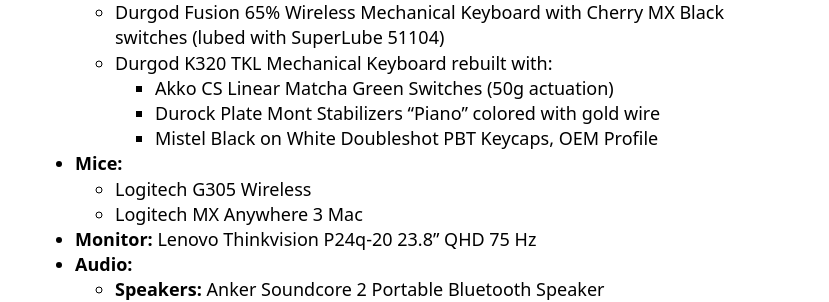
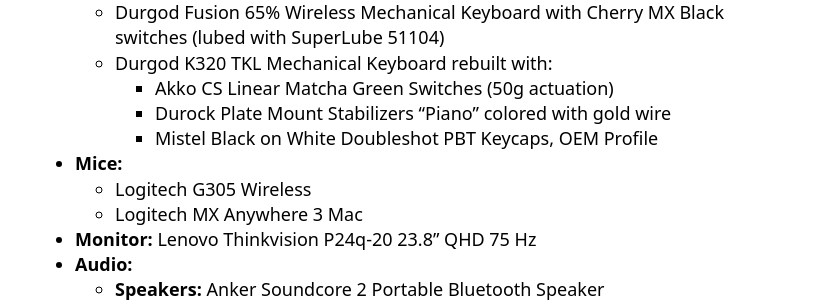
Before and after one commit to danesnick/old_website, a Jekyll site: the page built from uses.markdown, in a window 1280 px wide. Shown: the part 536-838 px from the top of the page, without its empty margins (225-1054 px from the left). Built offline with Jekyll 4.4.1, drawn with Linux system fonts in a browser that asks for light colours.

Commit message:
Fixed typo on uses page

```diff
--- a/uses.markdown
+++ b/uses.markdown
@@ -23,7 +23,7 @@
 	+ Durgod Fusion 65% Wireless Mechanical Keyboard with Cherry MX Black switches (lubed with SuperLube 51104)
 	+ Durgod K320 TKL Mechanical Keyboard rebuilt with:
 		+ Akko CS Linear Matcha Green Switches (50g actuation)
-		+ Durock Plate Mont Stabilizers "Piano" colored with gold wire
+		+ Durock Plate Mount Stabilizers "Piano" colored with gold wire
 		+ Mistel Black on White Doubleshot PBT Keycaps, OEM Profile
 * **Mice:**
 	+ Logitech G305 Wireless
```
